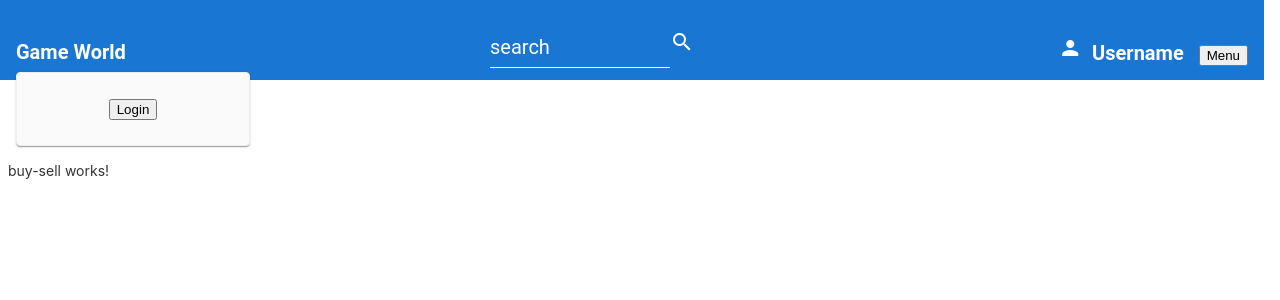
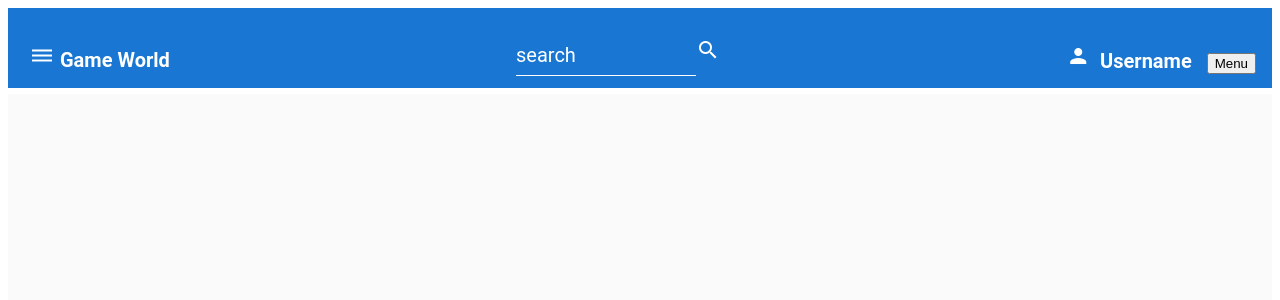
Before and after one commit to NickSchneider54/GameWorld, an Angular app in the folder IMS/FrontEnd/: page / in a window 1280 px wide. Shown: the top 300 px of the page. Built offline with nearby package versions, Linux system fonts and the light colour scheme.

Commit message:
Added side nav

```diff
--- a/IMS/FrontEnd/src/app/app.component.html
+++ b/IMS/FrontEnd/src/app/app.component.html
@@ -1,5 +1,3 @@
-
-
 <style>
   :host {
     font-family: -apple-system, BlinkMacSystemFont, "Segoe UI", Roboto, Helvetica, Arial, sans-serif, "Apple Color Emoji", "Segoe UI Emoji", "Segoe UI Symbol";
@@ -29,7 +27,6 @@
 
   .toolbar {
     height: 80px;
-     margin: -8px;
     padding-top: 20px;
     display: flex;
     align-items: center;
@@ -39,7 +36,7 @@
   }
 
 
-  .filler{
+  .filler {
     flex: 1 1 auto;
   }
 
@@ -193,7 +190,7 @@
   }
 
   .terminal pre {
-    font-family: SFMono-Regular,Consolas,Liberation Mono,Menlo,monospace;
+    font-family: SFMono-Regular, Consolas, Liberation Mono, Menlo, monospace;
     color: white;
     padding: 0 1rem 1rem;
     margin: 0;
@@ -219,6 +216,36 @@
     box-shadow: 0px 3px 15px rgba(0, 0, 0, 0.2);
   }
 
+  .dashContainer {
+    margin-top: 6px;
+    width: 100%;
+    height: 88vh;
+
+  }
+
+  .sidenavBtn {
+    background-color: Transparent;
+    background-repeat:no-repeat;
+    border: none;
+    cursor:pointer;
+    overflow: hidden;
+    outline:none;
+    color: white;
+  }
+
+  .sidenav-content {
+    display: flex;
+    height: 100%;
+    align-items: center;
+    justify-content: center;
+
+  }
+
+  .sidenav {
+    background:white;
+    padding: 20px;
+  }
+
   footer {
     margin-top: 8px;
     display: flex;
@@ -235,10 +262,9 @@
 
 
 
-  <!-- /* Responsive Styles */ -->
-  <!-- @media screen and (max-width: 767px) {
+@media screen and (max-width: 767px) {
 
-    .card-container > *:not(.circle-link) ,
+    .card-container>*:not(.circle-link),
     .terminal {
       width: 100%;
     }
@@ -264,37 +290,67 @@
       visibility: hidden;
     }
   }
+
 </style>
 
 
 
-<mat-toolbar color ="primary" class = "toolbar">
+<mat-toolbar color="primary" class="toolbar">
   <mat-toolbar-row>
+    <span>
+      <button mat-button class="sidenavBtn" (click)="drawer.toggle()">
+        <mat-icon>dehaze</mat-icon>
+      </button>
+    </span>
     <span>Game World</span>
     <span class="filler"></span>
-    <span><form> <mat-form-field class="search-bar"><input matInput placeholder="search" (keydown.enter)="sendSearch($event)"> </mat-form-field><mat-icon>search</mat-icon></form></span>
+    <span>
+      <form>
+        <mat-form-field class="search-bar"><input matInput placeholder="search" (keydown.enter)="sendSearch($event)">
+        </mat-form-field>
+        <mat-icon>search</mat-icon>
+      </form>
+    </span>
     <span class="filler"></span>
-    <span ><mat-icon>person</mat-icon>&nbsp; {{username}} &nbsp;
+    <span>
+      <mat-icon>person</mat-icon>&nbsp; {{username}} &nbsp;
       <button mat-button [matMenuTriggerFor]="menu">Menu</button>
       <mat-menu #menu="matMenu">
         <button mat-menu-item>Settings</button>
         <button mat-menu-item>Logout</button>
-    </mat-menu></span>
+      </mat-menu>
+    </span>
     <span></span>
   </mat-toolbar-row>
 </mat-toolbar>
 
+<mat-drawer-container class="dashContainer" autosize >
+  <mat-drawer #drawer class="sidenav" mode="side">
+      <mat-nav-list #sidenav>
+        <a mat-list-item [routerLink]="'/buy-sell'"> Buy/Sell </a>
+        <a mat-list-item [routerLink]="'/inventory'"> Inventory </a>
+        <a mat-list-item [routerLink]="'/data'"> Data </a>
+        <a mat-list-item [routerLink]="'/price-charting'"> Price Charting </a>
+        <a mat-list-item (click)="drawer.toggle()">Close</a>
+      </mat-nav-list>
+  </mat-drawer>
 
+  <div class="sidenav-content">
+    <!--Components will be able to go here in the content area based upon which sidebar is clicked-->
+  </div>
 
-  <main>
+</mat-drawer-container>
+
+<!--Need to be it's own page-->
+<!-- <main>
   <div>
     <mat-card class="card">
 
-    <a><button routerLink="/login" >Login</button></a>
+      <a><button routerLink="/login">Login</button></a>
 
     </mat-card>
   </div>
   <div>
     <router-outlet (activate)="onActivate($event)"></router-outlet>
   </div>
-  </main>
+</main> -->
--- a/IMS/FrontEnd/src/app/app.component.ts
+++ b/IMS/FrontEnd/src/app/app.component.ts
@@ -23,6 +23,8 @@ export class AppComponent {
     this.search.sendSearch(searchItem);
   }
 
+  showFiller = false;
+
   // waits for the login event to occur and sets loggedIn to True
   onActivate(componentReference:BuySellComponent): void{
     componentReference.loggedIn.subscribe((data:boolean)=>{
```
Also changed, not shown: IMS/FrontEnd/src/app/Modules/material.module.ts (+8 -2 lines). Lines whose indentation alone changed are shown as unchanged.
